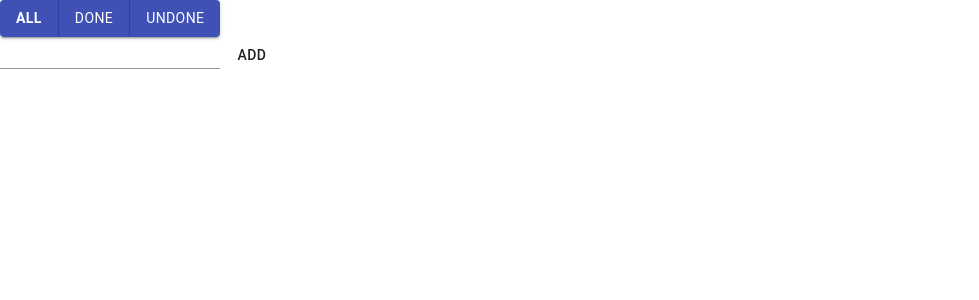
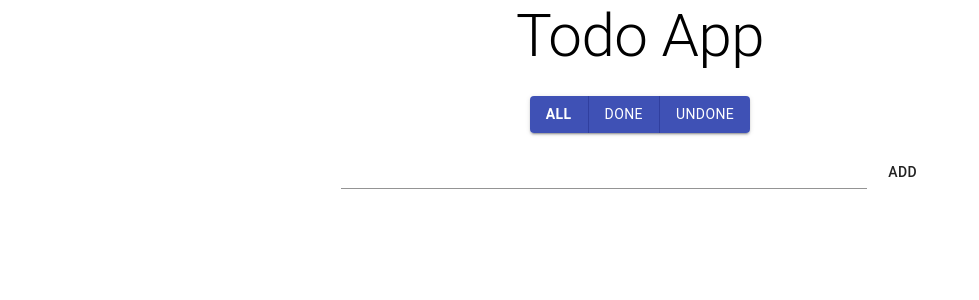
Before and after one commit to cgradusov/todoapp, a React (Create React App) app: page / in a window 1280 px wide. Shown: the top 300 px of the page, without its empty margins (0-979 px from the left). Built offline with nearby package versions, Linux system fonts and the light colour scheme.

Commit message:
style: create app layout

```diff
--- a/src/containers/App/App.js
+++ b/src/containers/App/App.js
@@ -8,7 +8,7 @@ import {
   removeTodoItem,
   toggleItem,
 } from "./actions";
-import { Button } from '@material-ui/core';
+import { Button, Grid, Typography } from '@material-ui/core';
 
 function App(props) {
   const {
@@ -21,13 +21,27 @@ function App(props) {
   } = props;
 
   return (
-    <div>
-      <Filter />
-      <br />
-      <TodoInput onAdd={ () => onAdd(inputText) } />
-      <Button onClick={ () => onAdd(inputText) }>Add</Button>
-      <TodoList todoItems={todoItems} onRemove={onRemove} onToggle={onToggle} filter={filter} />
-    </div>
+    <Grid container spacing={3}>
+      <Grid container item xs={12} justify="center">
+        <Typography variant="h2" component="h1">
+          Todo App
+        </Typography>
+      </Grid>
+      <Grid container item xs={12} justify="center">
+        <Filter />
+      </Grid>
+      <Grid container item direction="row" xs={12} justify="center" spacing={1}>
+        <Grid container item xs={5}>
+          <TodoInput onAdd={() => onAdd(inputText)} />
+        </Grid>
+        <Button onClick={() => onAdd(inputText)}>Add</Button>
+      </Grid>
+      <Grid container xs={12} justify="center">
+        <Grid item xs={6}>
+          <TodoList todoItems={todoItems} onRemove={onRemove} onToggle={onToggle} filter={filter} />
+        </Grid>
+      </Grid>
+    </Grid>
   );
 }
 
--- a/src/containers/TodoInput/TodoInput.js
+++ b/src/containers/TodoInput/TodoInput.js
@@ -6,7 +6,7 @@ import { TextField } from '@material-ui/core';
 function TodoInput(props) {
     const { onInputChange, inputText, onAdd } = props;
 
-    return <TextField onChange={onInputChange} value={inputText} onKeyUp={(e) => e.key === 'Enter' ? onAdd() : null} />
+    return <TextField fullWidth onChange={onInputChange} value={inputText} onKeyUp={(e) => e.key === 'Enter' ? onAdd() : null} />
 }
 
 const mapStateToProps = state => ({
```
